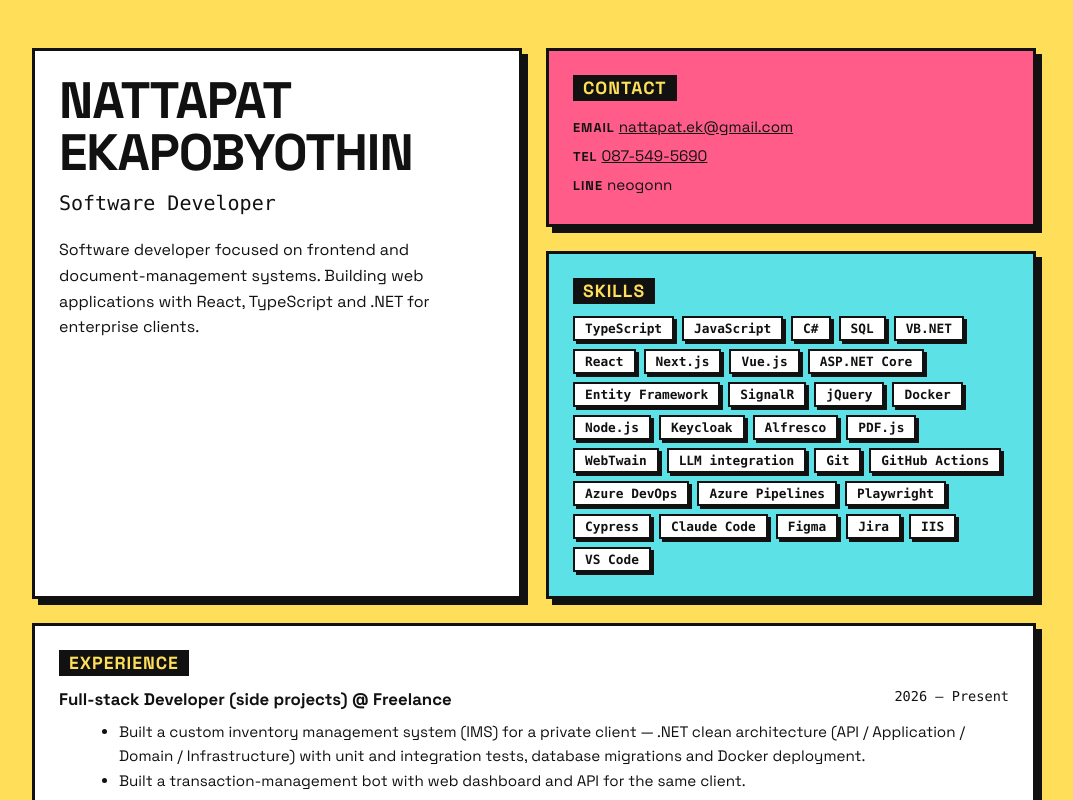
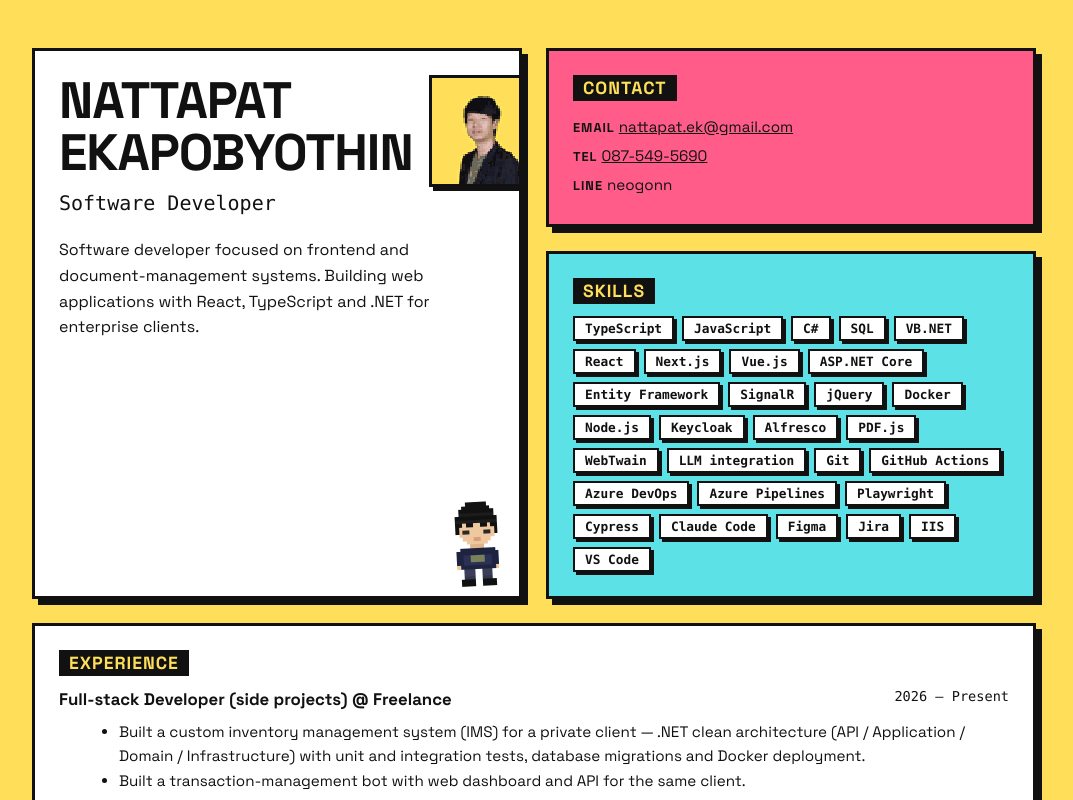
Before and after one commit to nattapatee/nattapatee.github.io, a React (Vite) app in the folder site/: page / in a window 1280 px wide. Shown: the top 800 px of the page, without its empty margins (106-1179 px from the left). Built offline with nearby package versions, Linux system fonts and the light colour scheme.

Commit message:
feat: add pixel-art avatar and GBA-style sprite to hero tile

```diff
--- a/site/src/components/bento.css
+++ b/site/src/components/bento.css
@@ -7,7 +7,51 @@
   padding: clamp(20px, 4vw, 48px);
 }
 
-.tile--hero { grid-column: span 2; grid-row: span 2; background: var(--color-paper); }
+.tile--hero {
+  grid-column: span 2;
+  grid-row: span 2;
+  background: var(--color-paper);
+  position: relative;
+  overflow: hidden;
+}
+
+.hero-head {
+  display: flex;
+  justify-content: space-between;
+  align-items: flex-start;
+  gap: 16px;
+}
+
+.hero-avatar {
+  flex-shrink: 0;
+  width: clamp(72px, 10vw, 112px);
+  height: auto;
+  border: var(--border-brutal);
+  box-shadow: 4px 4px 0 var(--color-ink);
+  image-rendering: pixelated;
+  background: var(--color-bg);
+}
+
+.hero-sprite {
+  position: absolute;
+  right: 14px;
+  bottom: 10px;
+  width: 56px;
+  height: auto;
+  image-rendering: pixelated;
+  transform: rotate(-3deg);
+}
+
+@media (prefers-reduced-motion: no-preference) {
+  .hero-sprite:hover {
+    animation: sprite-hop 400ms var(--ease-pop);
+  }
+
+  @keyframes sprite-hop {
+    30% { transform: rotate(3deg) translateY(-8px); }
+    100% { transform: rotate(-3deg); }
+  }
+}
 .tile--contact { grid-column: span 2; background: var(--color-pink); }
 .tile--skills { grid-column: span 2; background: var(--color-cyan); }
 .tile--experience { grid-column: span 4; background: var(--color-paper); }
--- a/site/src/components/tiles/HeroTile.tsx
+++ b/site/src/components/tiles/HeroTile.tsx
@@ -6,11 +6,30 @@ export function HeroTile() {
 
   return (
     <section className="tile tile--hero" aria-labelledby="hero-heading">
-      <h1 id="hero-heading" className="hero-name">
-        {resume.name}
-      </h1>
-      <p className="hero-role">{typedRole}</p>
+      <div className="hero-head">
+        <div>
+          <h1 id="hero-heading" className="hero-name">
+            {resume.name}
+          </h1>
+          <p className="hero-role">{typedRole}</p>
+        </div>
+        <img
+          className="hero-avatar"
+          src="/avatar-pixel.png"
+          alt={`Pixel-art portrait of ${resume.name}`}
+          width={112}
+          height={112}
+        />
+      </div>
       <p style={{ marginTop: 16, lineHeight: 1.6 }}>{resume.summary}</p>
+      <img
+        className="hero-sprite"
+        src="/sprite-tee.svg"
+        alt=""
+        aria-hidden="true"
+        width={64}
+        height={96}
+      />
     </section>
   )
 }
```
Also changed, not shown: site/public/avatar-pixel.png (added), site/public/sprite-tee.svg (added).
